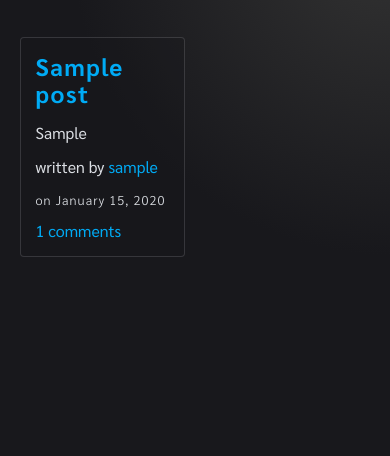
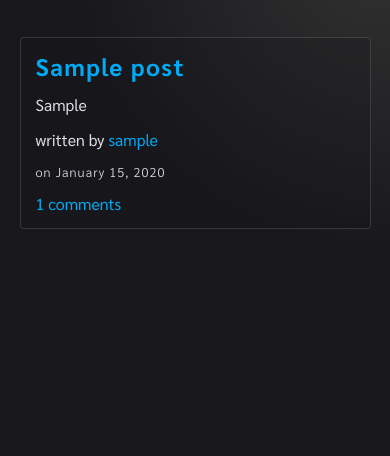
Before and after one commit to theodoremoreland/Blogz, a Flask app: page /blog in a window 390 px wide. Shown: the part 65-521 px from the top of the page. Run offline with Flask 3, Linux system fonts and the light colour scheme; tables that the repository leaves empty hold one stand-in row (values such as "Sample post").

Commit message:
added point for media query of blog previews grid

```diff
--- a/application/static/css/style.css
+++ b/application/static/css/style.css
@@ -511,12 +511,18 @@ ul::-webkit-scrollbar-thumb {
 
 .blog-previews {
   display: grid;
-  grid-template-columns: 1fr 1fr;
+  grid-template-columns: 1fr;
   gap: 20px;
   width: 100%;
   margin: 0;
   padding: 0;
   list-style: none;
+}
+
+@media screen and (min-width: 540px) {
+  .blog-previews {
+    grid-template-columns: 1fr 1fr;
+  }
 }
 
 @media screen and (min-width: 720px) {
```
